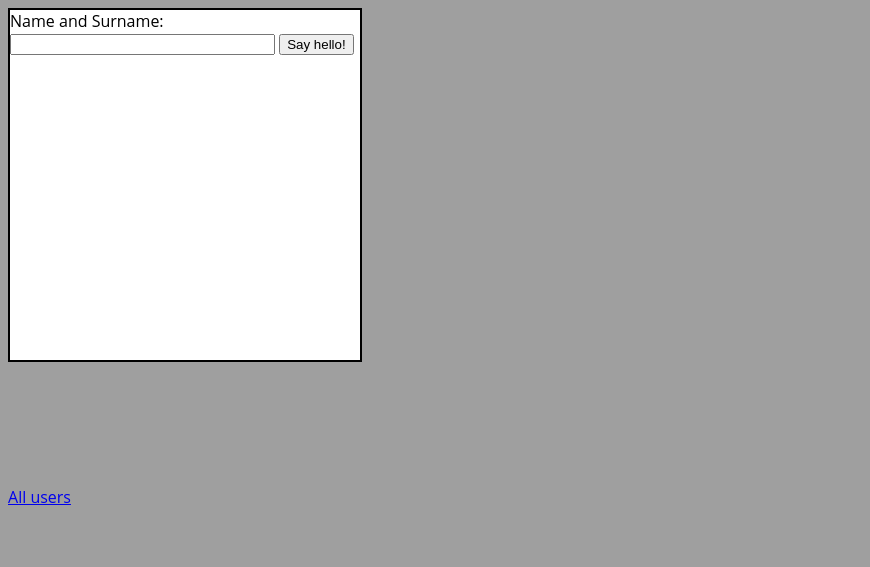
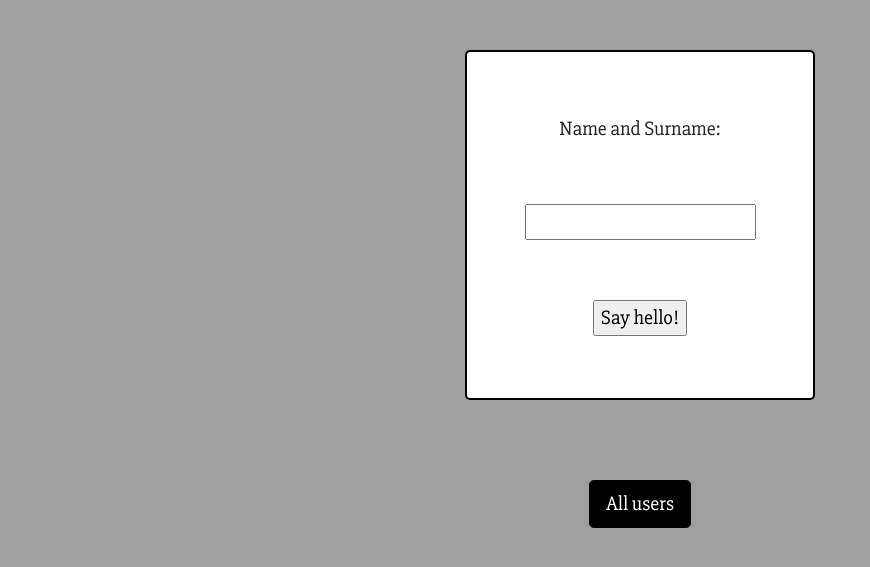
Before and after one commit to annahmyria629/EVOPythonLabWebService, a Flask app: page / in a window 1280 px wide. Shown: the top 567 px of the page, without its empty margins (0-870 px from the left). Run offline with Flask 2, Linux system fonts and the light colour scheme.

Commit message:
EDIT: css

```diff
--- a/webservice/app.py
+++ b/webservice/app.py
@@ -32,10 +32,10 @@ def hello(name):
             tmp = session.get("users")
             tmp.append(name)
             session["users"] = tmp
-            return render_template("hello.html", greeting=f"Hello {name}", items=session.get("users"))
+            return render_template("hello.html", greeting=f"Hello, {name}", items=session.get("users"))
     else:
         session["users"] = [name]
-        return render_template("hello.html", greeting=f"Hello {name}", items=session.get("users"))
+        return render_template("hello.html", greeting=f"Hello, {name}", items=session.get("users"))
 
 
 @app.route("/", methods=["GET", "POST"])
--- a/webservice/static/style.css
+++ b/webservice/static/style.css
@@ -1,63 +1,69 @@
 body {
     background-color: #9f9f9f;
-    font-family: 'Open Sans', sans-serif;
+    font-size: 20px;
+    font-family: 'Slabo 27px', serif;
 }
 
 .main-container{
-    /*display:flex;*/
-    /*justify-content:center;*/
-    /*align-items:center;*/
-    /*height: 100vh;*/
-    /*flex-direction: column;*/
     display: flex;
     flex-direction: column;
-    justify-content: space-between;
-    height: 500px;
+    justify-content: center;
+    align-items: center;
 }
 
-.form-container{
-    /*min-height: 150px;*/
-
-    /*min-width: 150px;*/
-    /*max-width: 400px;*/
-	/*/*font-size: 15px;*/
-    /*display: flex;*/
-    /*flex-direction: column;*/
-    /*text-align: center;*/
-    /*/*font-family: 'Raleway', sans-serif;*/
-    /*align-items: center;*/
-    /*background-color: white;*/
-    /*justify-content: center;*/
-    /*display: flex;*/
-    /*flex-direction: column;*/
-    /*justify-content:center;*/
-    /*align-items:center;*/
+.form-container form{
     background-color: white;
     height: 350px;
     width: 350px;
     border: 2pt solid black;
+    border-radius: 5px;
+    display: flex;
+    flex-direction: column;
+    justify-content: center;
+    align-items: center;
+    justify-items: center;
+    margin: 50px;
 }
 
-/*.form{*/
-/*    !*display: block;*!*/
-/*    !*justify-content:center;*!*/
-/*    !*align-items:center;*!*/
-/*    !*justify-items: center;*!*/
-/*}*/
+.all-users-button{
+    margin-top: 30px;
+    background-color: black;
+    border-color: black;
+}
 
-/*label,input {*/
-/*    display: flex;*/
-/*    margin: 15px;*/
-/*    align-items:center;*/
-/*    justify-content:center;*/
-/*}*/
+.btn:active, .btn:hover{
+    background-color: gray;!important;
+    border-color: black;
+}
 
-/*label, input[type=submit]{*/
-/*    font-size: 15px;*/
-/*    font-family: 'Slabo 27px', serif;*/
-/*}*/
+form div{
+    margin: 30px;
+}
 
-/*a{*/
-/*    display: flex;*/
-/*    align-items: center;*/
-/*}*/
+a{
+    color: white;
+    text-decoration: none;
+}
+
+a:hover{
+    color: black;
+}
+
+input[type=submit]{
+    font-size: 20px;
+}
+
+.greeting{
+    margin: 50px;
+}
+p{
+    text-align: center;
+}
+
+.users-list{
+    display: flex;
+    flex-direction: column;
+    justify-content: flex-start;
+    margin: 30px;
+    font-size: 15px;
+}
--- a/webservice/templates/index.html
+++ b/webservice/templates/index.html
@@ -6,20 +6,30 @@
     <style>
         @import url('https://fonts.googleapis.com/css2?family=Slabo+27px&display=swap');
     </style>
-    <link rel= "stylesheet" type= "text/css" href="static/style.css">
+    <link href="https://cdn.jsdelivr.net/npm/bootstrap@5.1.3/dist/css/bootstrap.min.css"
+          rel="stylesheet" integrity="sha384-1BmE4kWBq78iYhFldvKuhfTAU6auU8tT94WrHftjDbrCEXSU1oBoqyl2QvZ6jIW3"
+          crossorigin="anonymous">
+    <link rel="stylesheet" type="text/css" href="static/style.css">
 </head>
 <body>
 <div class="main-container">
     <div class="form-container">
-        <div class="form">
-            <form method="POST" action="/">
-                {{ form.csrf_token }}
-                {{ form.name.label }} {{ form.name(size=30) }}
+        <form method="POST" action="/">
+            {{ form.csrf_token }}
+            <div class="name-label">
+                {{ form.name.label }}
+            </div>
+            <div class="name-input">
+                {{ form.name }}
+            </div>
+            <div class="submit-button">
                 {{ form.submit }}
-            </form>
-        </div>
+            </div>
+        </form>
     </div>
-    <a href="{{ url_for('all_users') }}">All users</a>
+    <div class="btn btn-lg btn-primary all-users-button" role="button" data-bs-toggle="button">
+        <a href="{{ url_for('all_users') }}">All users</a>
+    </div>
 </div>
 </body>
 </html>
```
Also changed, not shown: webservice/templates/all_users.html (+15 -2 lines), webservice/templates/hello.html (+15 -6 lines), webservice/templates/not_found.html (+13 -2 lines), 2 other files.
